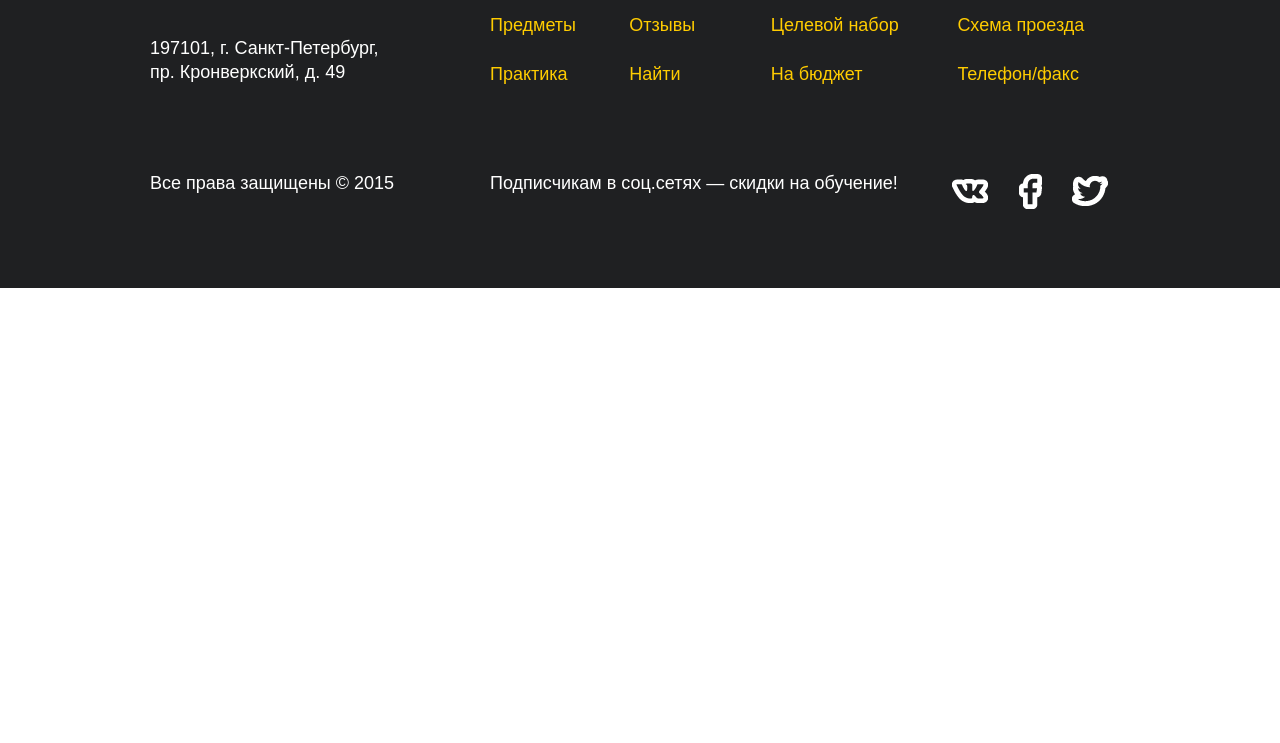
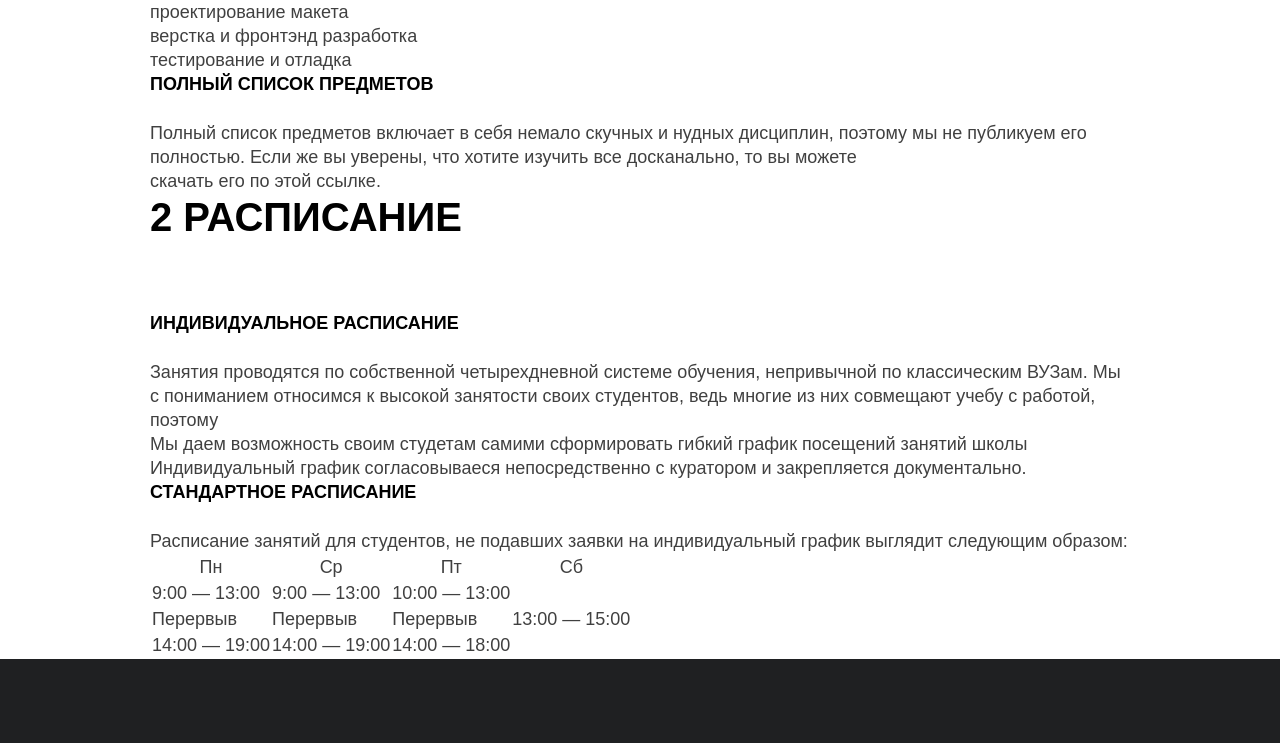
Before and after one commit to paalso/a-plus, a plain HTML site: page inner.html in a window 1280 px wide. Shown: the part 628-1371 px from the top of the page. Before the commit the page ends 916 px from the top, so only its background shows below. Drawn offline with Linux system fonts and the light colour scheme.

Commit message:
Add html layout of inner.ynml (main section)

```diff
--- a/inner.html
+++ b/inner.html
@@ -31,7 +31,64 @@
       </ul>
     </div>
   </header>
+  <main class="program-info">
+    <div class="container">
+      <section class="program-info-item">
+        <h2>1 Предметы</h2>
+        <h3>Краткий список предметов</h3>
+        <p>Занятия в нашей школе включают сбалансированный набор теории и практики по основным вострбованным
+          направлениям. Вот краткий список тем, которые студенты проходят на наших занятиях:</p>
+        <ul>
+          <li>проектирование макета</li>
+          <li>верстка и фронтэнд разработка</li>
+          <li>тестирование и отладка</li>
+        </ul>
+        <h3>Полный список предметов</h3>
+        <p>Полный список предметов включает в себя немало скучных и нудных дисциплин, поэтому мы не публикуем его
+          полностью. Если же вы уверены, что хотите изучить все досканально, то вы можете
+          <a href="#">скачать его по этой ссылке.</a>
 
+        </p>
+      </section>
+      <section class="program-info-item">
+        <h2>2 Расписание</h2>
+        <h3>Индивидуальное расписание</h3>
+        <p>Занятия проводятся по собственной четырехдневной системе обучения, непривычной по классическим ВУЗам. Мы с
+          пониманием относимся к высокой занятости своих студентов, ведь многие из них совмещают учебу с работой,
+          поэтому</p>
+        <blockquote>
+          Мы даем возможность своим студетам самими сформировать гибкий график посещений занятий школы
+        </blockquote>
+        <p>Индивидуальный график согласовываеся непосредственно с куратором и закрепляется документально.</p>
+        <h3>Стандартное расписание</h3>
+        <p>Расписание занятий для студентов, не подавших заявки на индивидуальный график выглядит следующим образом:</p>
+        <table>
+          <thead>
+            <th>Пн</th>
+            <th>Ср</th>
+            <th>Пт</th>
+            <th>Сб</th>
+          </thead>
+          <tr>
+            <td>9:00 — 13:00</td>
+            <td>9:00 — 13:00</td>
+            <td>10:00 — 13:00</td>
+            <td rowspan="3">13:00 — 15:00</td>
+          </tr>
+          <tr>
+            <td>Перервыв</td>
+            <td>Перервыв</td>
+            <td>Перервыв</td>
+          </tr>
+          <tr>
+            <td>14:00 — 19:00</td>
+            <td>14:00 — 19:00</td>
+            <td>14:00 — 18:00</td>
+          </tr>
+        </table>
+      </section>
+    </div>
+  </main>
   <footer class="main-footer">
     <div class="container">
       <div class="footer-top">
```
